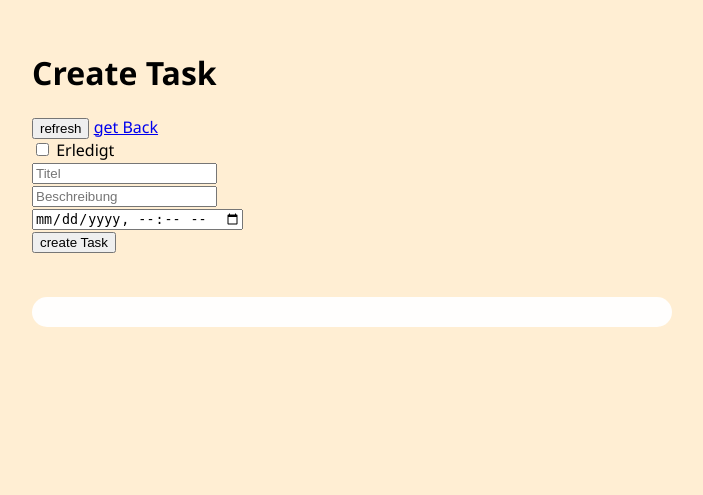
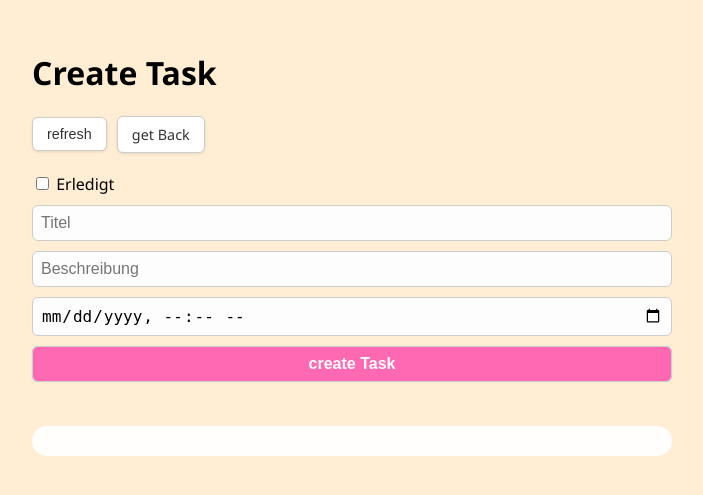
Before and after one commit to mattadosss/TaskPlanner, a Flask app: page /create_task in a window 1280 px wide. Shown: the top 495 px of the page, without its empty margins (288-991 px from the left). Run offline with Flask 3, Linux system fonts and the light colour scheme.

Commit message:
redesing

```diff
--- a/db_handler.py
+++ b/db_handler.py
@@ -32,7 +32,7 @@
     # If no results found
     if not rows:
         return {
-            "Titel": f'Task with ID "{id}" not found',
+            "Titel": f'Task with Title: "{id}" not found',
             "erledigt": "",
             "Beschreibung": "",
             "DatumUhrzeit": ""
--- a/static/style.css
+++ b/static/style.css
@@ -128,15 +128,60 @@
     cursor: pointer;
 }
 
-.task-controls a:hover,
-.task-controls input[type="button"]:hover {
+.form-controls a:hover,
+.form-controls input[type="button"]:hover {
     background-color: #f0f0f0;
     transform: scale(1.03);
 }
 
-.task-controls a {
+.form-controls a {
     color: #5c1d91;
     font-weight: bold;
+}
+
+
+.form-controls {
+    display: flex;
+    justify-content: space-around;
+    align-items: center;
+    margin-bottom: 10px;
+}
+
+form {
+    display: flex;
+    flex-direction: column;
+    gap: 10px;
+}
+
+form input[type="text"],
+form input[type="datetime-local"],
+form input[type="submit"] {
+    padding: 8px;
+    font-size: 1rem;
+    border: 1px solid #ccc;
+    border-radius: 6px;
+    background-color: #fdfdfd;
+}
+
+form input[type="submit"] {
+    background-color: #ff69b4;
+    color: white;
+    font-weight: bold;
+    cursor: pointer;
+    transition: background-color 0.2s ease;
+}
+
+form input[type="submit"]:hover {
+    background-color: #ff4fa3;
+}
+
+.task {
+    background-color: white;
+    padding: 20px;
+    border-radius: 15px;
+    box-shadow: 0 3px 8px rgba(0, 0, 0, 0.1);
+    border-bottom: 3px solid deeppink;
+    margin-top: 20px;
 }
 
 
--- a/templates/create_task.html
+++ b/templates/create_task.html
@@ -9,20 +9,30 @@
 <body>
 <main>
     <h1>Create Task</h1>
+
+    <div class="">
+        <div class="task-controls">
+        <div class="task-links">
             <input type="button" value="refresh" id="refreshButton">
-    <a href="/">get Back</a>
+            <a href="/" class="task-links">get Back</a>
+        </div>
+    </div>
+
         <form id="task_form" action="#" method="GET">
             <label>
                 <input type="checkbox" name="erledigt" id="erledigt">
                 Erledigt
-        </label><br>
+            </label>
 
-        <input type="text" name="Titel" placeholder="Titel" id="Titel"><br>
-        <input type="text" name="Beschreibung" placeholder="Beschreibung" id="Beschreibung"><br>
-        <input type="datetime-local" name="DatumUhrzeit" placeholder="DatumUhrzeit" id="DatumUhrzeit"><br>
+            <input type="text" name="Titel" placeholder="Titel" id="Titel">
+            <input type="text" name="Beschreibung" placeholder="Beschreibung" id="Beschreibung">
+            <input type="datetime-local" name="DatumUhrzeit" id="DatumUhrzeit">
 
             <input type="submit" value="create Task">
         </form>
+    </div>
+
+
 
     <br></br>
     <div id="tasks"></div>
```
Also changed, not shown: templates/get_task.html (+13 -4 lines). Lines whose indentation alone changed are shown as unchanged.
